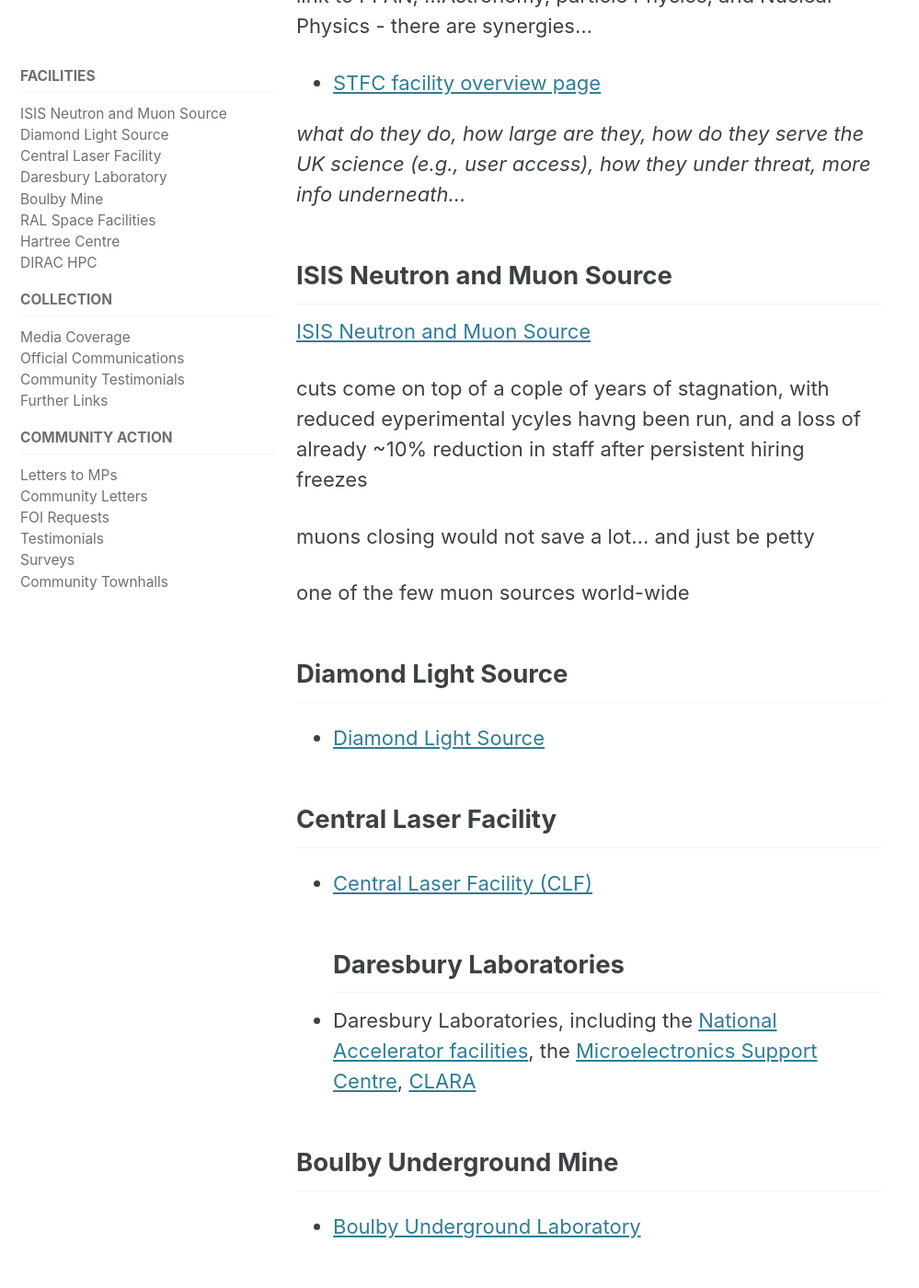
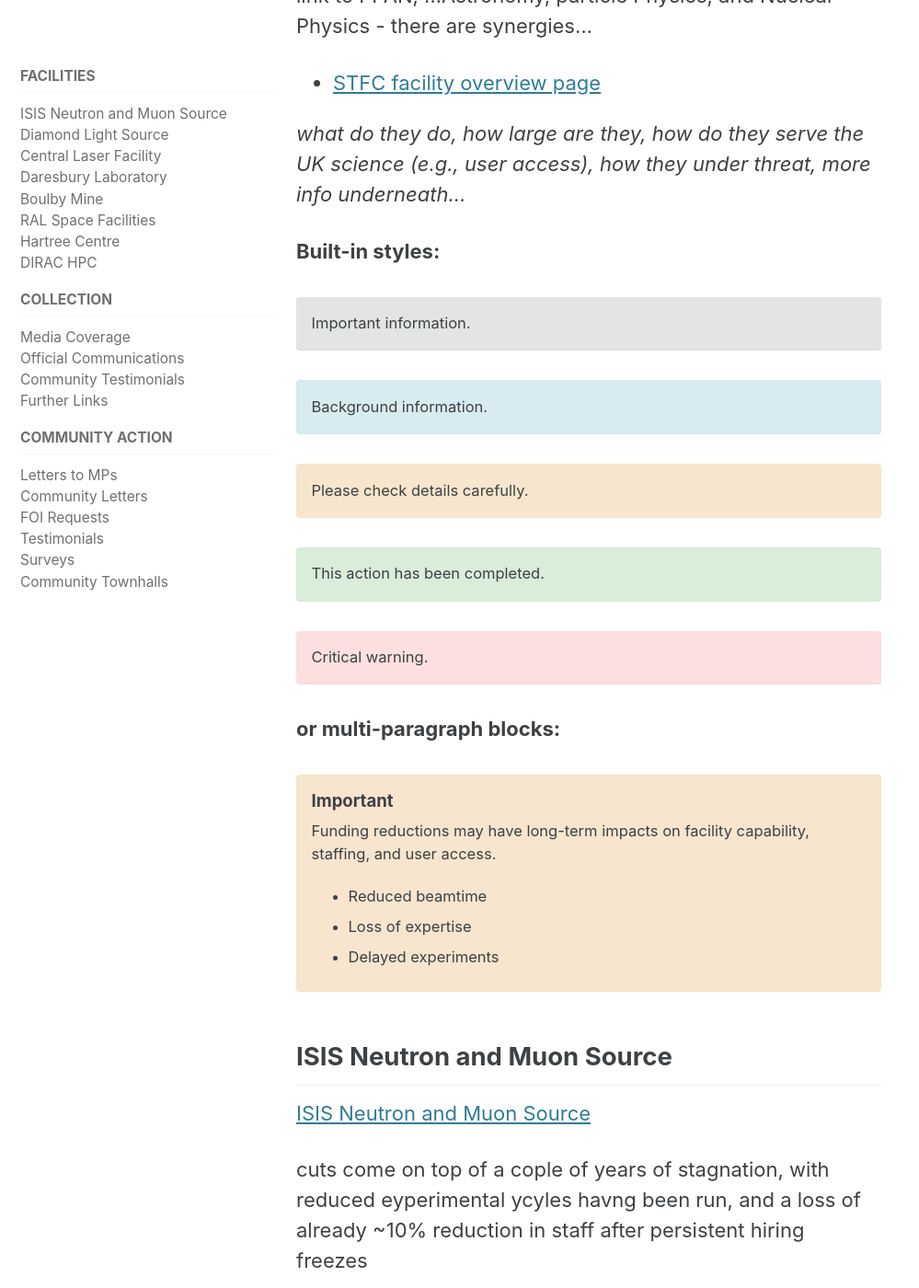
Before and after one commit to research-facilities-community/index, a Jekyll site: the page built from _pages/facilities.md, in a window 1280 px wide and 1400 px high, scrolled down 354 px. Shown: the whole window at 92% size, without its empty margins (0-999 px from the left). Built offline with Jekyll 4.4.1, drawn with Linux system fonts in a browser that asks for light colours; cached includes are drawn as plain includes.

Commit message:
Enhance facilities.md with styling examples
Added built-in styles and multi-paragraph block examples to facilities page.

```diff
--- a/_pages/facilities.md
+++ b/_pages/facilities.md
@@ -22,6 +22,38 @@
 
 
 _what do they do, how large are they, how do they serve the UK science (e.g., user access), how they under threat, more info underneath..._
+
+
+
+**Built-in styles:**
+
+{: .notice--primary}
+Important information.
+
+{: .notice--info}
+Background information.
+
+{: .notice--warning}
+Please check details carefully.
+
+{: .notice--success}
+This action has been completed.
+
+{: .notice--danger}
+Critical warning.
+
+
+**or multi-paragraph blocks:**
+
+<div class="notice--warning" markdown="1">
+### Important
+
+Funding reductions may have long-term impacts on facility capability, staffing, and user access.
+- Reduced beamtime
+- Loss of expertise
+- Delayed experiments
+</div>
+
 
 ## ISIS Neutron and Muon Source {#ISIS}
 
```
